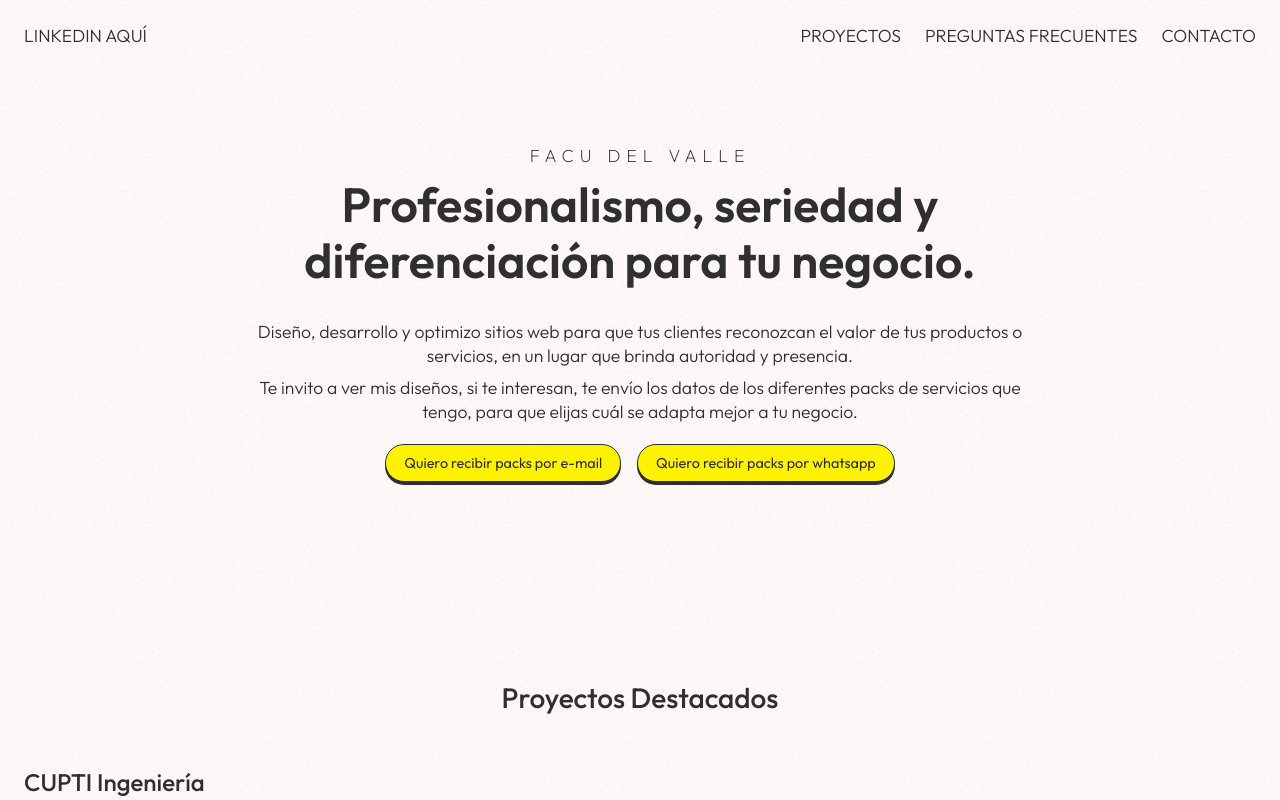
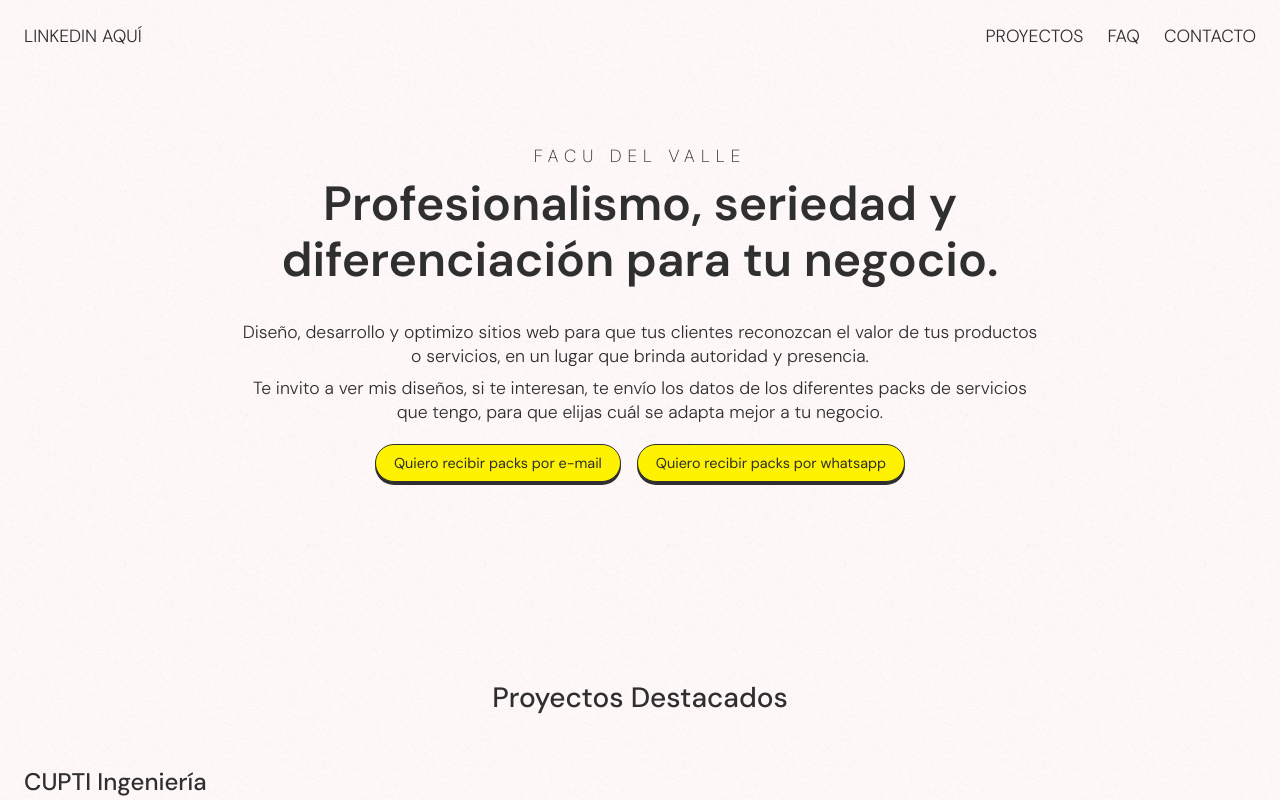
Before and after one commit to facundososa559/portfolio, a React (Create React App) app: page / in a window 1280 px wide. Shown: the top 800 px of the page. Built offline with nearby package versions, Linux system fonts and the light colour scheme.

Commit message:
cambio la fuente

```diff
--- a/public/index.html
+++ b/public/index.html
@@ -21,6 +21,10 @@
     <link rel="preconnect" href="https://fonts.gstatic.com" crossorigin>
     <link href="https://fonts.googleapis.com/css2?family=Outfit:wght@100..900&display=swap" rel="stylesheet">
 
+    <link rel="preconnect" href="https://fonts.googleapis.com">
+    <link rel="preconnect" href="https://fonts.gstatic.com" crossorigin>
+    <link href="https://fonts.googleapis.com/css2?family=DM+Sans:ital,opsz,wght@0,9..40,100..1000;1,9..40,100..1000&display=swap" rel="stylesheet">
+
 
     <title>Facu Del Valle | Diseño, desarrollo y optimizo sitios web para negocios, empresas y emprendimientos.</title>
   </head>
--- a/src/components/NavBar.jsx
+++ b/src/components/NavBar.jsx
@@ -5,7 +5,7 @@ function NavBar() {
       <nav className='nav-container text-end'>
         <ul className='navbar container--flex'>
           <li><a href="#projects" className='navbar__link'>PROYECTOS</a></li>
-          <li><a href="#faq" className='navbar__link'>PREGUNTAS FRECUENTES</a></li>
+          <li><a href="#faq" className='navbar__link'>FAQ</a></li>
           <li><a href="#contact">CONTACTO</a></li>
         </ul>
       </nav>
--- a/src/css/components/Button.css
+++ b/src/css/components/Button.css
@@ -1,7 +1,7 @@
 /* BUTTON */
 
 .button {
-  font-family: Outfit, sans-serif;
+  font-family: DM Sans, Outfit, sans-serif;
   font-size: 0.9rem;
   font-weight: 400;
   border: 1.5px solid #2f2f2f;
--- a/src/css/typography/typography.css
+++ b/src/css/typography/typography.css
@@ -2,7 +2,7 @@
 /* ========= TYPOGRAPHY ========== */
 
 .wrapper {
-    font-family: 'Outfit', sans-serif;
+    font-family: "DM Sans", 'Outfit', sans-serif;
     font-size: 1.1rem;
     font-weight: 300;
     line-height: 24px;
```
